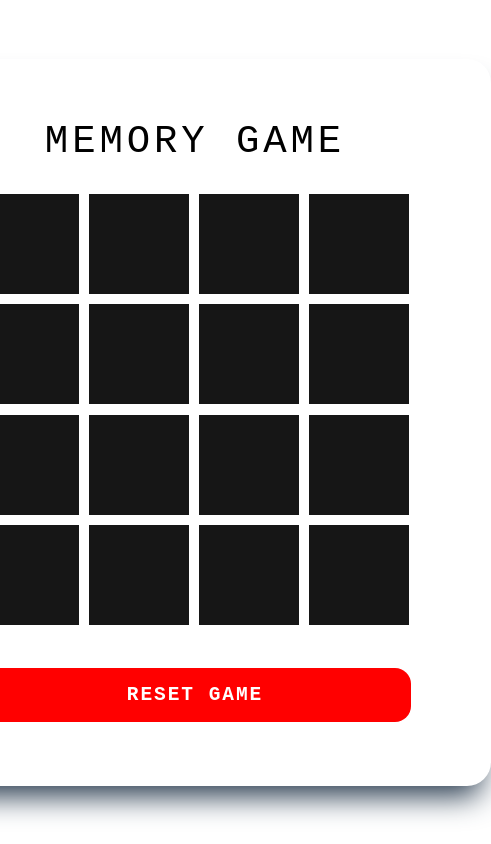
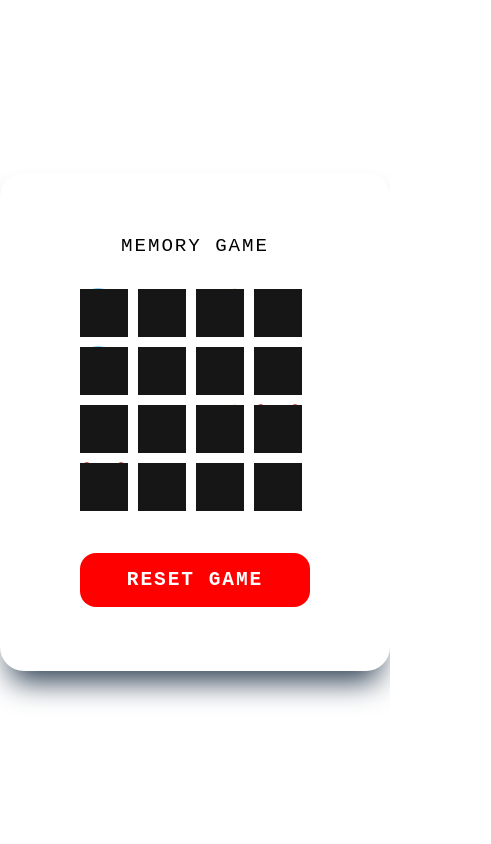
Before and after one commit to cadenasza/dio-jogo-memoria, a plain HTML site: page index.html in a window 390 px wide. Shown: the whole page, 491 px wide, since content can reach past the window. Drawn offline with Linux system fonts and the light colour scheme.

Commit message:
arruamndo responsividade

```diff
--- a/src/styles/style.css
+++ b/src/styles/style.css
@@ -50,8 +50,8 @@ h2 {
     background-color: #000;
 }
 .game {
-    width:27rem ;
-    height:27rem ;
+    max-width:27rem ;
+    max-height:27rem ;
     display: flex;
     flex-wrap:wrap ;
     gap: 10px;
@@ -91,3 +91,55 @@ h2 {
     transform: rotate(180deg);
     background-color: transparent;
 }
+
+@media screen and (max-width:600px) {
+    .item{
+        width: 4rem ;
+        height: 4rem;
+    }
+    h2{
+        font-size: 1.5rem;
+    }
+    .game{
+        max-width: 20rem;
+        max-height: 20rem;
+    }
+    .container{
+        max-width: 100%;
+    }
+}
+@media screen and (max-width:450px) {
+    .item{
+        width: 3rem ;
+        height: 3rem;
+    }
+    h2{
+        font-size: 1.2rem;
+    }
+    .game{
+        max-width: 15rem;
+        max-height: 15rem;
+    }
+    .container{
+        max-width: 100%;
+    }
+}
+
+@media screen and (max-width:380px) {
+    .item{
+        width: 2.3rem ;
+        height: 2.3rem;
+        font-size: 1.5rem;
+    }
+    h2{
+        font-size: 1rem;
+    }
+    .game{
+        max-width: 13rem;
+        max-height: 13rem;
+    }
+    .container{
+        max-width: 100%;
+    }
+
+}
```
